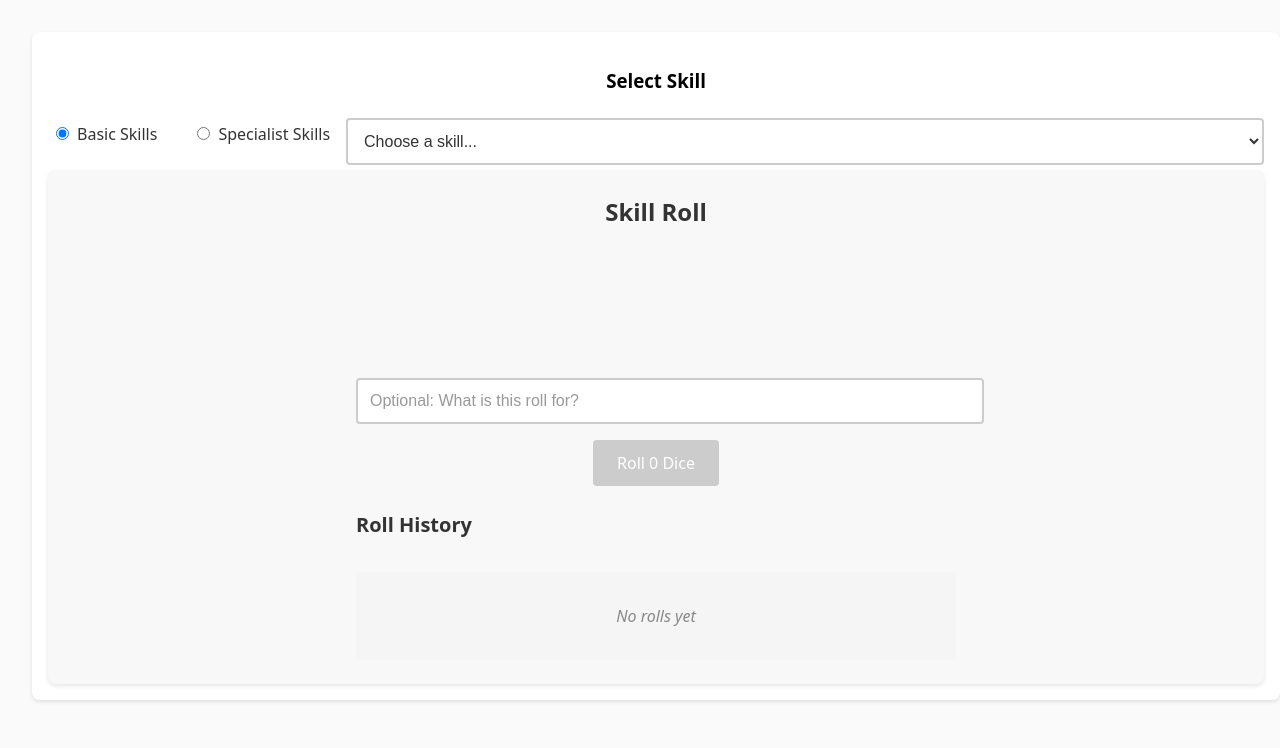
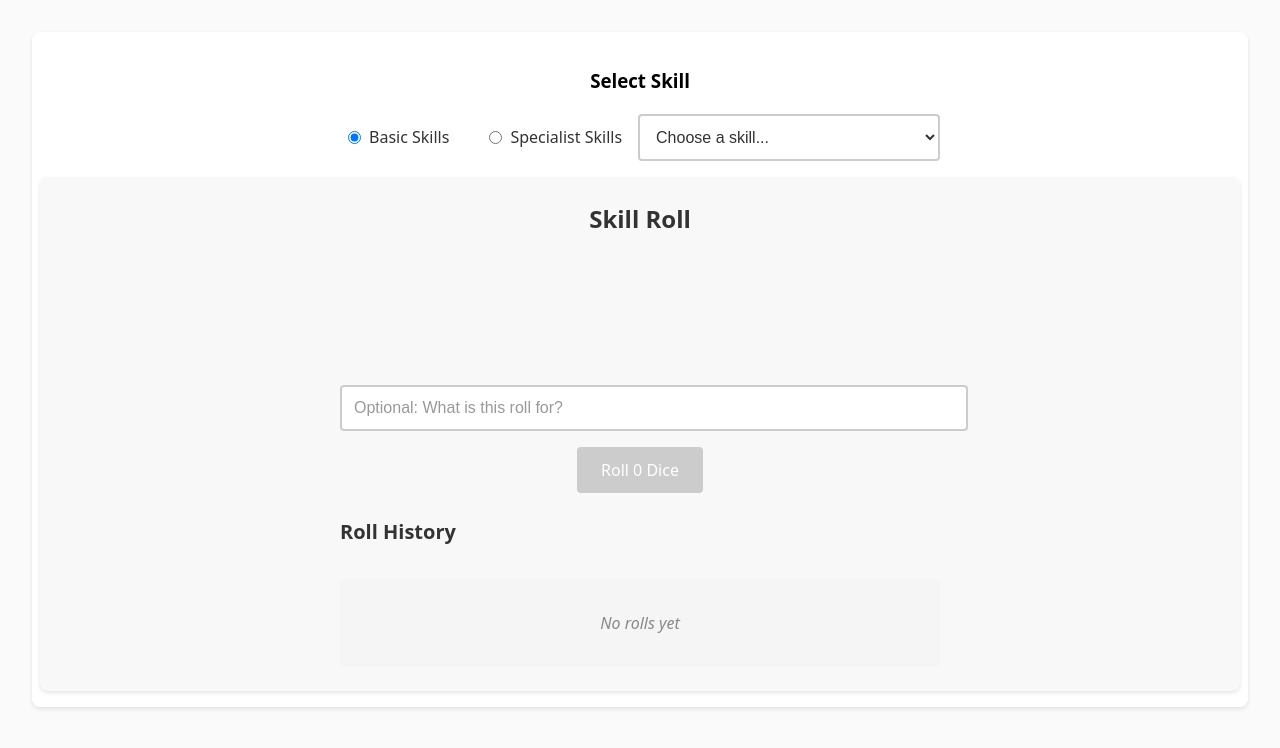
Before and after one commit to campbellnicholas/mutant-flows, a React (Vite) app: page / in a window 1280 px wide. Shown: the top 748 px of the page. Built offline with nearby package versions, Linux system fonts and the light colour scheme.

Commit message:
Adjust container widths

```diff
--- a/src/components/DiceRoller.css
+++ b/src/components/DiceRoller.css
@@ -39,6 +39,7 @@
   background: #f8f8f8;
   border-radius: 8px;
   box-shadow: 0 2px 4px rgba(0, 0, 0, 0.1);
+  width: calc(100% - 2rem);
 }
 
 .dice-label {
--- a/src/components/SkillRoller.css
+++ b/src/components/SkillRoller.css
@@ -1,11 +1,15 @@
 .skill-roller {
-  width: 100%;
+  width: calc(100% - 2rem);
   max-width: 100%;
   margin: 0 auto;
   padding: 1rem;
   background-color: #fff;
   border-radius: 8px;
   box-shadow: 0 2px 4px rgba(0, 0, 0, 0.1);
+  display: flex;
+  flex-direction: column;
+  align-items: center;
+
 }
 
 .skill-selector {
@@ -17,6 +21,8 @@
   flex-grow: 1;
   align-items: center;
   justify-content: center;
+  max-width: 600px;
+  margin-bottom: 1rem;
 }
 
 .skill-select {
@@ -331,7 +337,6 @@
 .skill-type-selector {
   display: flex;
   gap: 1.5rem;
-  margin-bottom: 1rem;
 }
 
 .radio-label {
```
